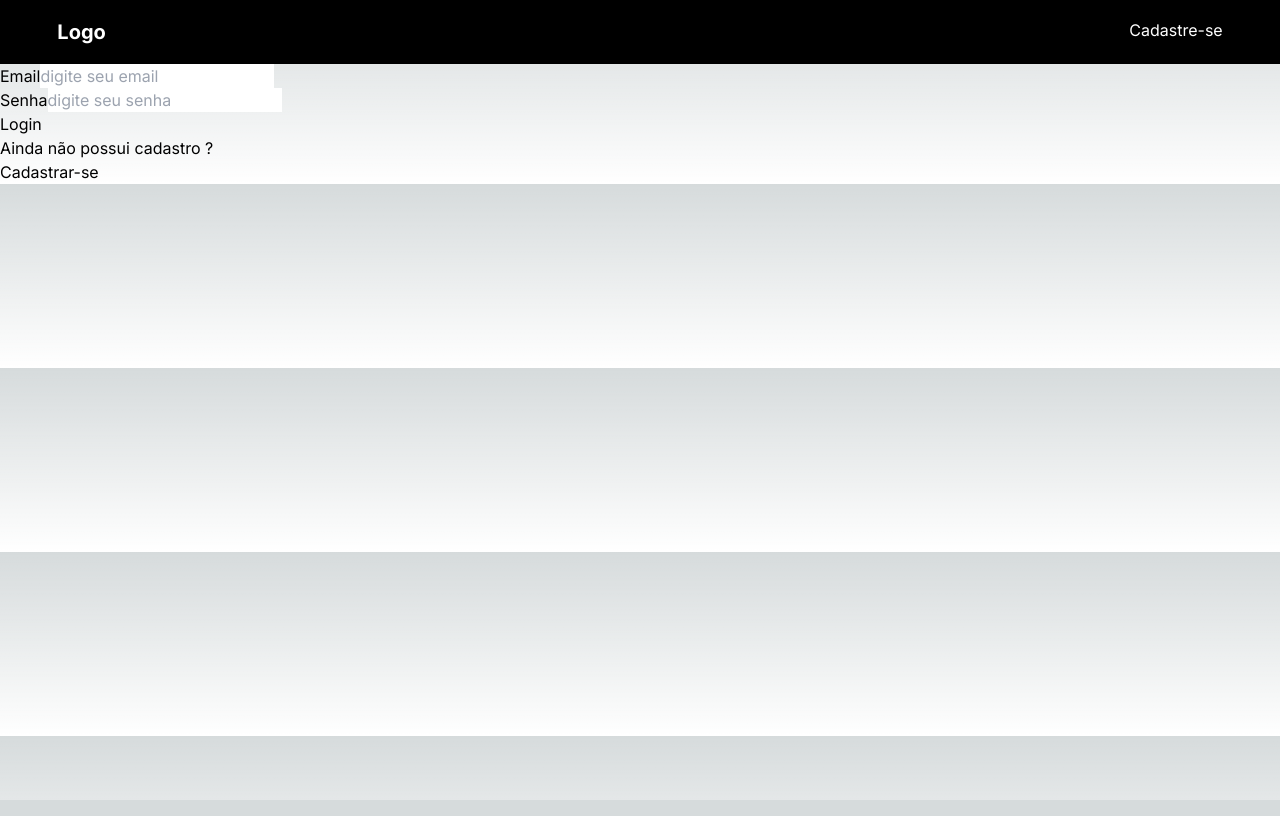
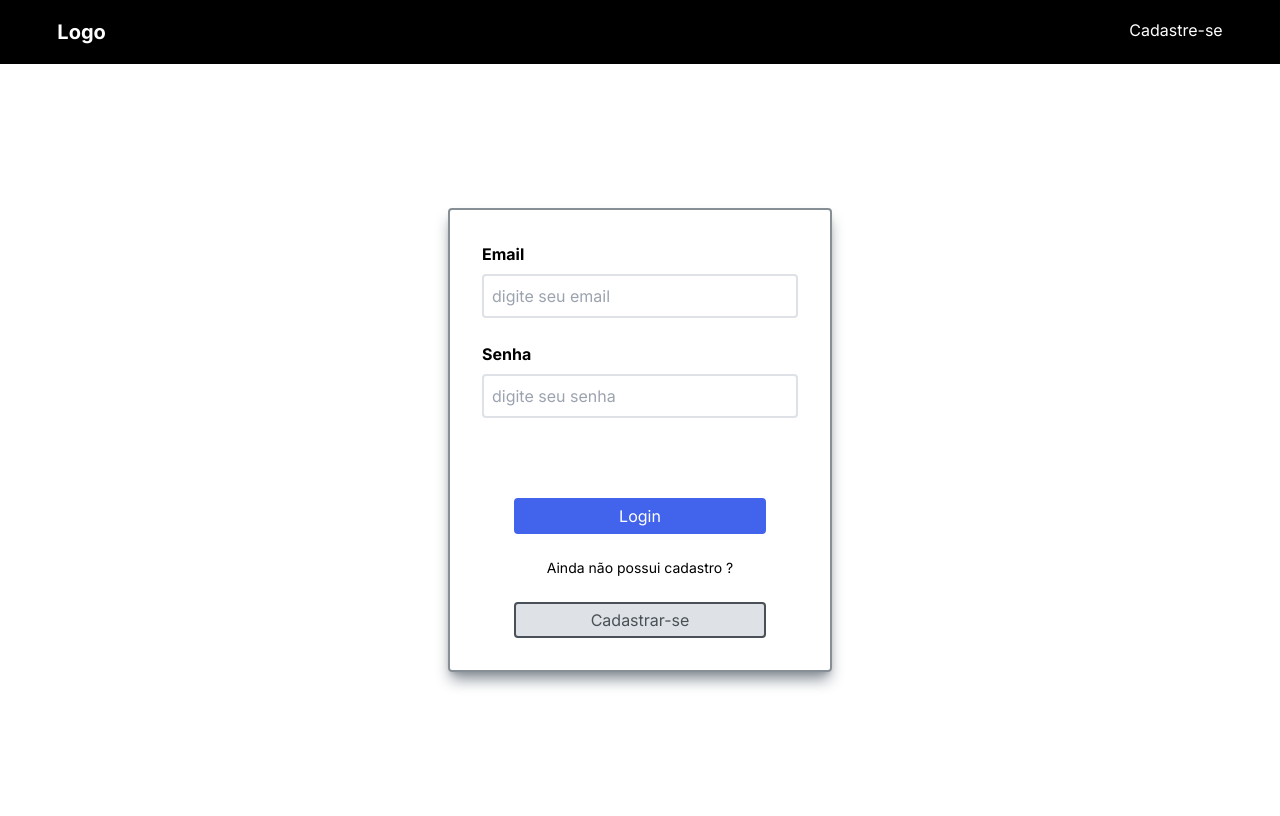
Before and after one commit to SilasRFerreira/prototype_social_media, a Next.js app in the folder frontend/: page / in a window 1280 px wide. Built offline with nearby package versions, Linux system fonts and the light colour scheme.

Commit message:
styled applied style to login page form

```diff
--- a/frontend/src/app/globals.css
+++ b/frontend/src/app/globals.css
@@ -17,11 +17,6 @@
 }
 
 body {
-  color: rgb(var(--foreground-rgb));
-  background: linear-gradient(
-      to bottom,
-      transparent,
-      rgb(var(--background-end-rgb))
-    )
-    rgb(var(--background-start-rgb));
+  background: 'bg-white';
+  box-sizing: border-box;
 }
--- a/frontend/src/app/home/homeForm/index.tsx
+++ b/frontend/src/app/home/homeForm/index.tsx
@@ -15,8 +15,8 @@ const HomeForm = () => {
   }
 
   return(
-      <form onSubmit={handleSubmit(submit)}>
-        <div>
+      <form onSubmit={handleSubmit(submit)} className="flex flex-col space-y-8 my-20 box-border w-96 max-sm:w-72 p-8 border-solid border-gray-3 border-2 rounded shadow-lg shadow-gray-3">
+        <div className="flex flex-col space-y-6">
           <Input
             label='Email'
             type='email'
@@ -32,10 +32,10 @@ const HomeForm = () => {
             error={errors.password}
           />
         </div>
-        <div>
-          <Link href={'/dashboard'}>Login</Link>
-          <p>Ainda não possui cadastro ?</p>
-          <Link href={'/register'}>Cadastrar-se</Link>
+        <div className="flex flex-col space-y-6 text-center items-center">
+          <Link href={'/dashboard'} className="mt-12 text-white bg-brand-1 hover:bg-brand-2 py-1 w-4/5 rounded rounded border-solid border-2 border-brand-1 hover:border-brand-2">Login</Link>
+          <p className="text-sm">Ainda não possui cadastro ?</p>
+          <Link href={'/register'} className="mt-12 hover:text-gray-5 hover:bg-gray-2 bg-gray-4 text-gray-2 py-1 w-4/5 rounded border-solid border-2 border-gray-2 hover:border-gray-5">Cadastrar-se</Link>
         </div>
       </form>
   )
--- a/frontend/src/app/page.tsx
+++ b/frontend/src/app/page.tsx
@@ -6,7 +6,11 @@ const Home = () => {
   return(
     <>
       <Header location='login'/>
-      <HomeForm/>
+      <main className="w-full flex justify-center">
+        <div className="my-16 flex items-center justify-center w-4/5 max-md: 11/12">
+          <HomeForm/>
+        </div>
+      </main>
     </>
   )
 }
--- a/frontend/src/components/header/headerNav/index.tsx
+++ b/frontend/src/components/header/headerNav/index.tsx
@@ -8,7 +8,7 @@ const HeaderNav = ({location}: iHeader) => {
     const headerLocation = () => {
         if (location === 'login') {
             return (
-                <Link href={'/register'}>Cadastre-se</Link>
+                <Link href={'/register'} className="hover:font-bold">Cadastre-se</Link>
             )
         } else if (location === 'register') {
             return (
--- a/frontend/src/components/input/index.tsx
+++ b/frontend/src/components/input/index.tsx
@@ -31,9 +31,9 @@ interface InputProps extends InputHTMLAttributes<HTMLInputElement> {
     return (
         <>
             {label ? (
-                <fieldset>
-                    <label htmlFor={label}>{label}</label>
-                    <input type={passwordInputType} placeholder={placeholder} id={label} ref={ref} {...rest}/>
+                <fieldset className="flex flex-col space-y-2">
+                    <label htmlFor={label} className="font-bold">{label}</label>
+                    <input className="box-border p-2 border-solid border-2 border-gray-4 rounded" type={passwordInputType} placeholder={placeholder} id={label} ref={ref} {...rest}/>
                     {error ? <p>{error.message}</p> : null}
                     {showbutton ? <span onClick={() => hide()}>show</span> : null}
                 </fieldset>
--- a/frontend/tailwind.config.ts
+++ b/frontend/tailwind.config.ts
@@ -23,7 +23,7 @@ const config: Config = {
         'gray-4': '#dee2e6',
         'gray-5': '#f8f9fa',
         'like': '#d7443e',
-      }
+      },
     },
   },
   plugins: [],
```
